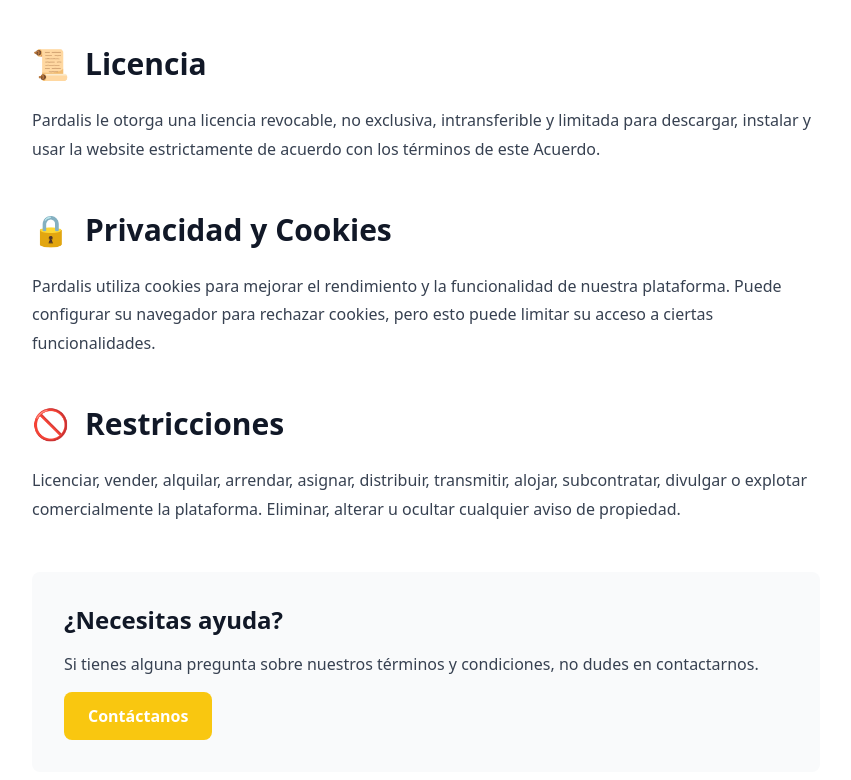
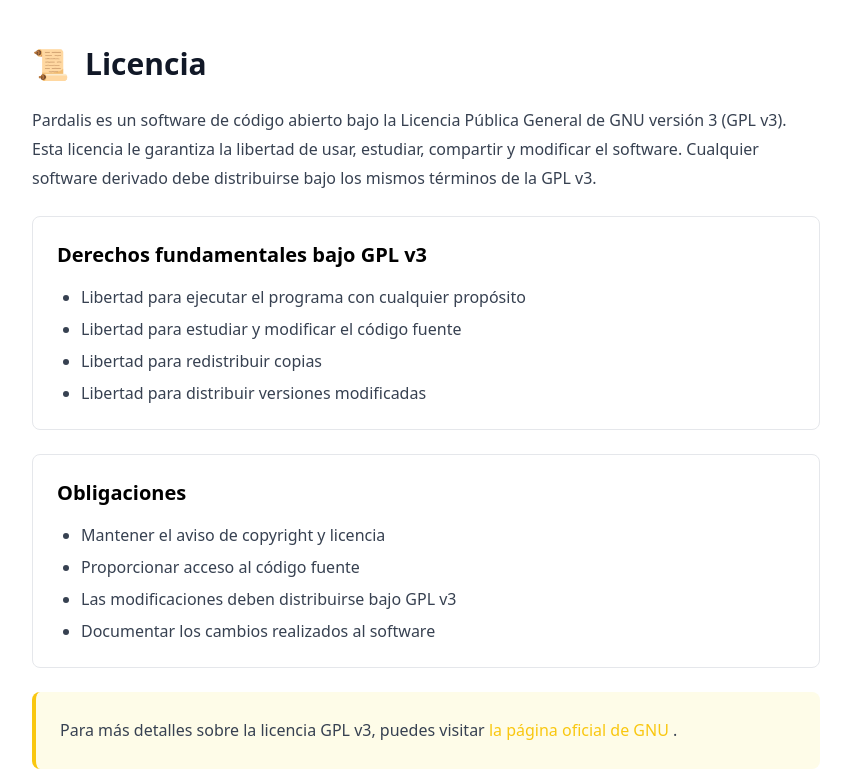
Before and after one commit to PardalisEdu/PardalisWebSite, a SvelteKit app: page /terms in a window 1280 px wide. Shown: the part 840-1620 px from the top of the page, without its empty margins (372-1223 px from the left). Built offline with nearby package versions, Linux system fonts and the light colour scheme.

Commit message:
[Update] Se actualizó la sección de la licencia del proyecto

```diff
--- a/src/routes/terms/+page.svelte
+++ b/src/routes/terms/+page.svelte
@@ -10,25 +10,41 @@
         },
         {
             title: "Licencia",
-            content: "Pardalis le otorga una licencia revocable, no exclusiva, intransferible y limitada para descargar, instalar y usar la website estrictamente de acuerdo con los términos de este Acuerdo.",
-            icon: "📜"
+            content: "Pardalis es un software de código abierto bajo la Licencia Pública General de GNU versión 3 (GPL v3). Esta licencia le garantiza la libertad de usar, estudiar, compartir y modificar el software. Cualquier software derivado debe distribuirse bajo los mismos términos de la GPL v3.",
+            icon: "📜",
+            subsections: [
+                {
+                    title: "Derechos fundamentales bajo GPL v3",
+                    content: [
+                        "Libertad para ejecutar el programa con cualquier propósito",
+                        "Libertad para estudiar y modificar el código fuente",
+                        "Libertad para redistribuir copias",
+                        "Libertad para distribuir versiones modificadas"
+                    ]
+                },
+                {
+                    title: "Obligaciones",
+                    content: [
+                        "Mantener el aviso de copyright y licencia",
+                        "Proporcionar acceso al código fuente",
+                        "Las modificaciones deben distribuirse bajo GPL v3",
+                        "Documentar los cambios realizados al software"
+                    ]
+                }
+            ]
         },
         {
             title: "Privacidad y Cookies",
             content: "Pardalis utiliza cookies para mejorar el rendimiento y la funcionalidad de nuestra plataforma. Puede configurar su navegador para rechazar cookies, pero esto puede limitar su acceso a ciertas funcionalidades.",
             icon: "🔒"
-        },
-        {
-            title: "Restricciones",
-            content: "Licenciar, vender, alquilar, arrendar, asignar, distribuir, transmitir, alojar, subcontratar, divulgar o explotar comercialmente la plataforma. Eliminar, alterar u ocultar cualquier aviso de propiedad.",
-            icon: "🚫"
         }
     ];
 
     let lastUpdateDate = "2024-11-08";
-    let activeSection = null;
-
     // Para el efecto de scroll suave
+    /**
+     * @param {string} id
+     */
     const scrollToSection = (id) => {
         const element = document.getElementById(id);
         if (element) {
@@ -38,6 +54,8 @@
 </script>
 
 <div class="min-h-screen flex flex-col bg-gray-50">
+    <NavBar />
+
     <!-- Hero Section -->
     <div class="bg-gradient-to-b from-[#f9c710] to-yellow-300 py-20 mt-16">
         <div class="container mx-auto px-4 text-center">
@@ -102,6 +120,31 @@
                                     </p>
                                 </div>
                             {/if}
+                            {#if section.title === "Licencia" && section.subsections}
+                                {#each section.subsections as subsection}
+                                    <div class="bg-white rounded-lg border border-gray-200 p-6 mb-6">
+                                        <h3 class="text-xl font-semibold mb-4">{subsection.title}</h3>
+                                        <ul class="list-disc pl-6 space-y-2">
+                                            {#each subsection.content as item}
+                                                <li class="text-gray-700">{item}</li>
+                                            {/each}
+                                        </ul>
+                                    </div>
+                                {/each}
+                                <div class="bg-yellow-50 rounded-lg p-6 border-l-4 border-[#f9c710]">
+                                    <p class="text-gray-700">
+                                        Para más detalles sobre la licencia GPL v3, puedes visitar
+                                        <a
+                                                href="https://www.gnu.org/licenses/gpl-3.0.html"
+                                                target="_blank"
+                                                rel="noopener noreferrer"
+                                                class="text-[#f9c710] hover:underline font-medium"
+                                        >
+                                            la página oficial de GNU
+                                        </a>.
+                                    </p>
+                                </div>
+                            {/if}
                         </div>
                     </section>
                 {/each}
```
